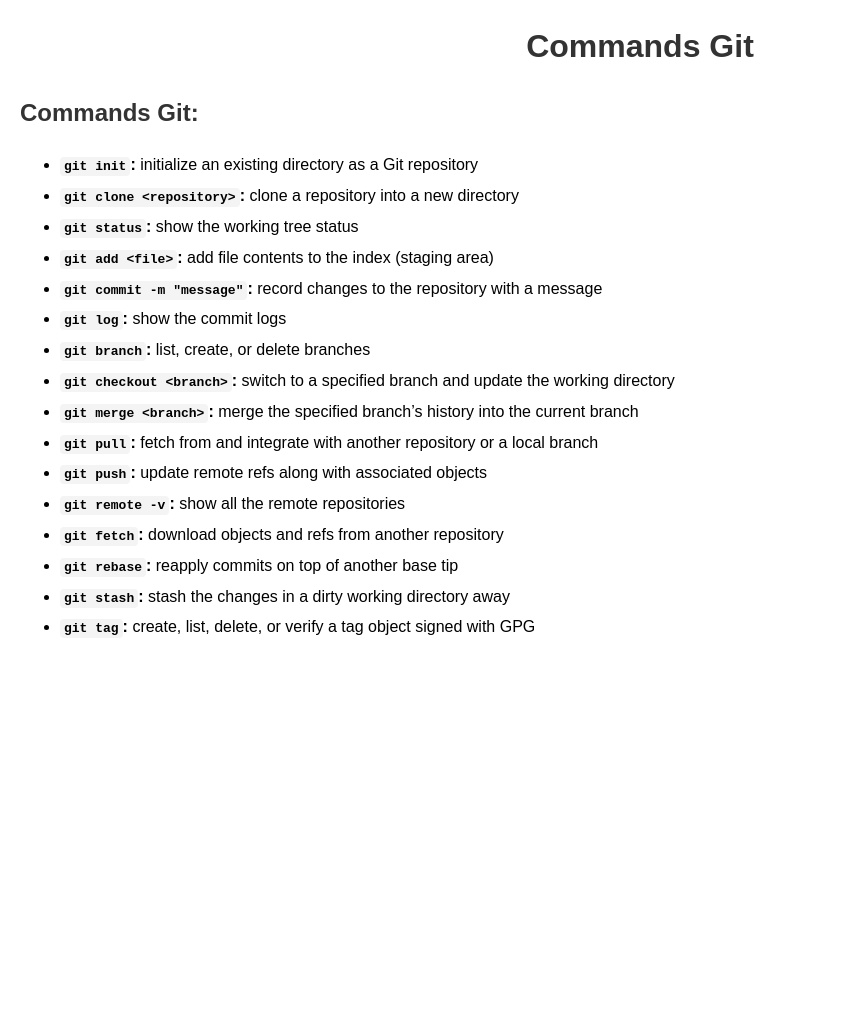
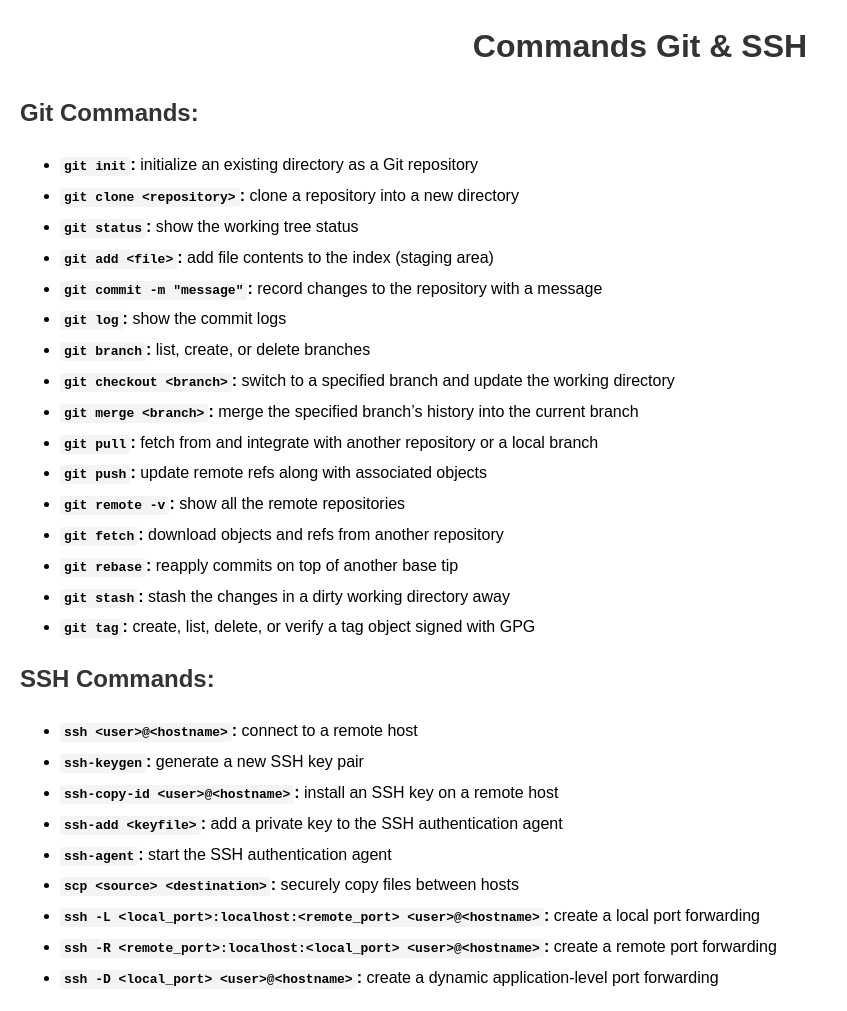
Before and after one commit to nebletic/m109, a plain HTML site: page index.html in a window 1280 px wide. Shown: the whole page, without its empty margins (0-847 px from the left). Before the commit the page ends 800 px from the top, so only its background shows below. Drawn offline with Linux system fonts and the light colour scheme.

Commit message:
added some lines

```diff
--- a/index.html
+++ b/index.html
@@ -2,7 +2,7 @@
 <html lang="de">
 <head>
     <meta charset="UTF-8">
-    <title>Commands Git</title>
+    <title>Commands Git & SSH</title>
     <style>
         body {
             font-family: Arial, sans-serif;
@@ -31,11 +31,11 @@
 </head>
 <body>
 
-<h1>Commands Git</h1>
+<h1>Commands Git & SSH</h1>
 
-<!-- Infos zu AWS -->
+<!-- Git Commands Section -->
 <section>
-    <h2>Commands Git:</h2>
+    <h2>Git Commands:</h2>
     <ul>
         <li><strong><code>git init</code>:</strong> initialize an existing directory as a Git repository</li>
         <li><strong><code>git clone &lt;repository&gt;</code>:</strong> clone a repository into a new directory</li>
@@ -56,5 +56,21 @@
     </ul>
 </section>
 
+<!-- SSH Commands Section -->
+<section>
+    <h2>SSH Commands:</h2>
+    <ul>
+        <li><strong><code>ssh &lt;user&gt;@&lt;hostname&gt;</code>:</strong> connect to a remote host</li>
+        <li><strong><code>ssh-keygen</code>:</strong> generate a new SSH key pair</li>
+        <li><strong><code>ssh-copy-id &lt;user&gt;@&lt;hostname&gt;</code>:</strong> install an SSH key on a remote host</li>
+        <li><strong><code>ssh-add &lt;keyfile&gt;</code>:</strong> add a private key to the SSH authentication agent</li>
+        <li><strong><code>ssh-agent</code>:</strong> start the SSH authentication agent</li>
+        <li><strong><code>scp &lt;source&gt; &lt;destination&gt;</code>:</strong> securely copy files between hosts</li>
+        <li><strong><code>ssh -L &lt;local_port&gt;:localhost:&lt;remote_port&gt; &lt;user&gt;@&lt;hostname&gt;</code>:</strong> create a local port forwarding</li>
+        <li><strong><code>ssh -R &lt;remote_port&gt;:localhost:&lt;local_port&gt; &lt;user&gt;@&lt;hostname&gt;</code>:</strong> create a remote port forwarding</li>
+        <li><strong><code>ssh -D &lt;local_port&gt; &lt;user&gt;@&lt;hostname&gt;</code>:</strong> create a dynamic application-level port forwarding</li>
+    </ul>
+</section>
+
 </body>
 </html>
```
